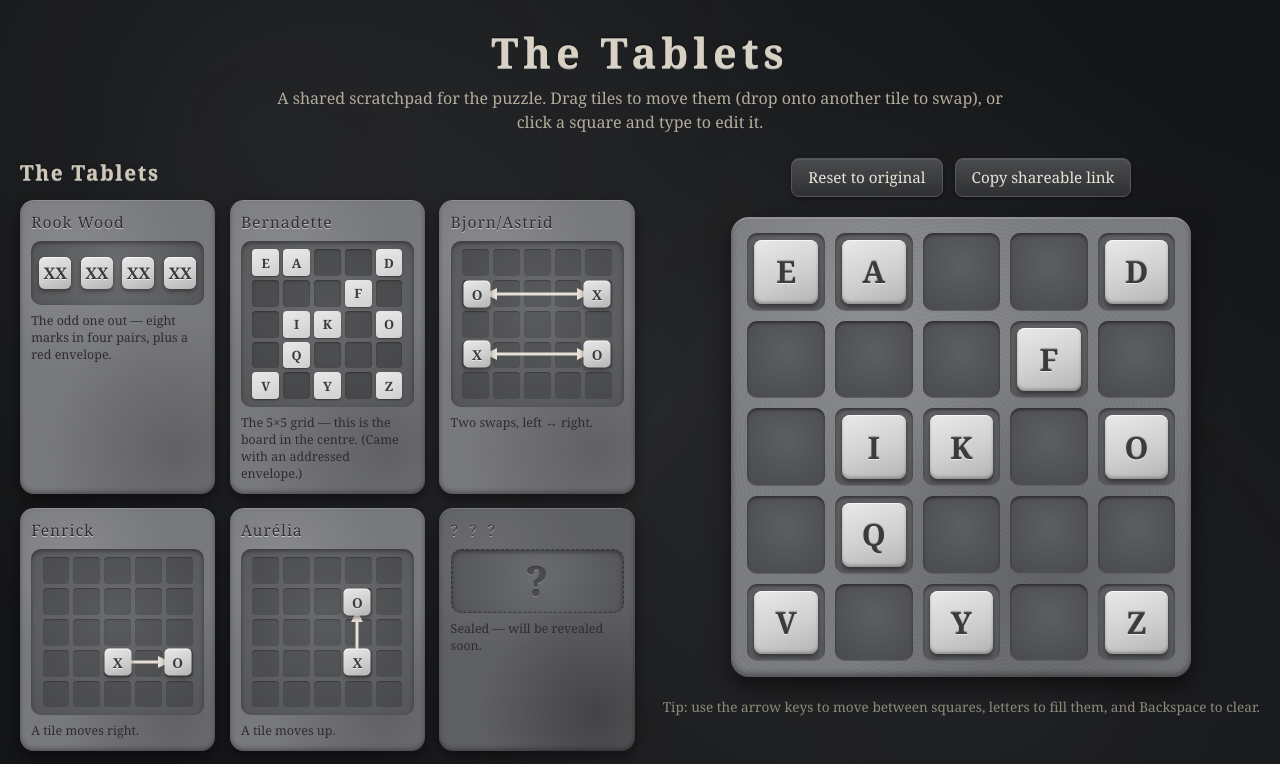
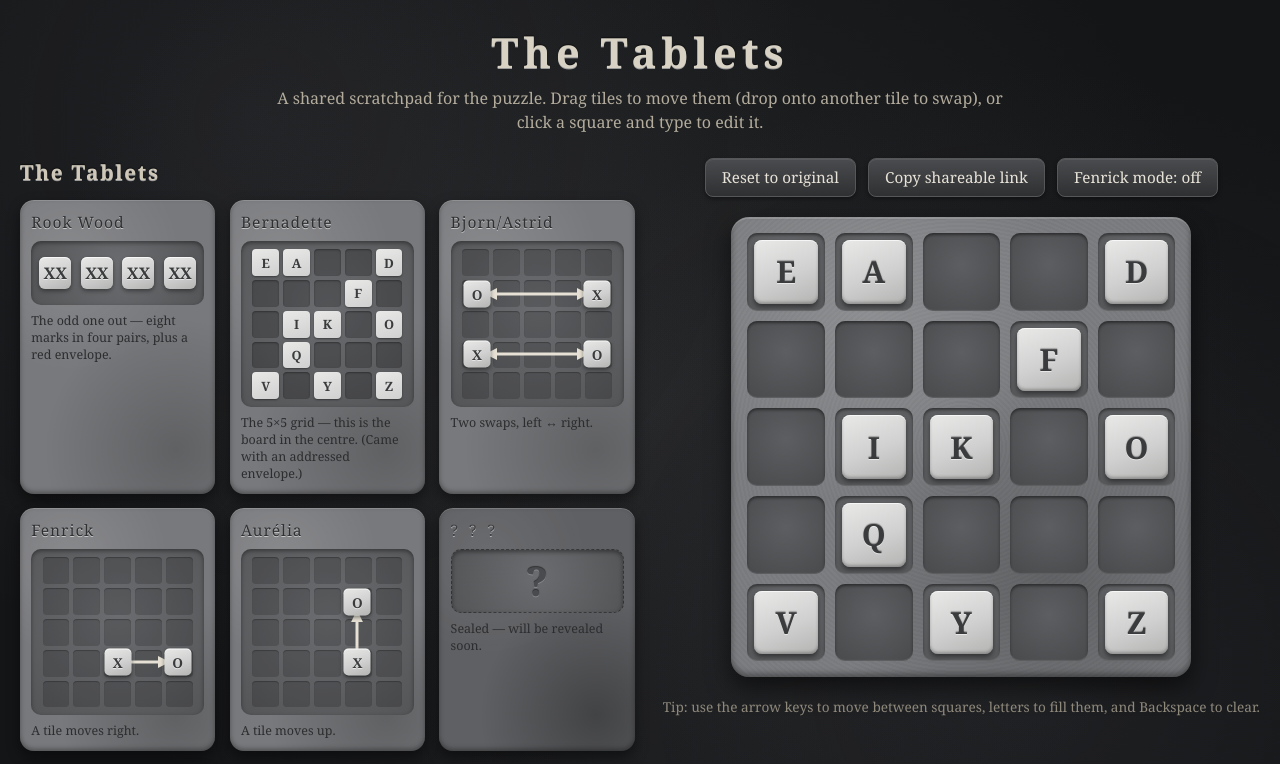
Before and after one commit to mutantflea/dnd-puzzle-site, a React (Vite) app: page / in a window 1280 px wide. Shown: the top 764 px of the page. Built offline with nearby package versions, Linux system fonts and the light colour scheme.

Commit message:
colourblind mode

```diff
--- a/src/App.tsx
+++ b/src/App.tsx
@@ -12,6 +12,7 @@ import {
 import styles from "./styles/App.module.css";
 
 const STORAGE_KEY = "dnd-puzzle-grid";
+const CB_KEY = "dnd-puzzle-colourblind";
 
 /** Load order: URL hash (#g=...) -> localStorage -> Bernadette's initial grid. */
 function loadInitialGrid(): GridState {
@@ -38,11 +39,20 @@ function loadInitialGrid(): GridState {
 export default function App() {
   const [grid, setGrid] = useState<GridState>(loadInitialGrid);
   const [copied, setCopied] = useState(false);
+  const [colourBlind, setColourBlind] = useState(
+    () => localStorage.getItem(CB_KEY) === "1",
+  );
 
   // Auto-save on every change.
   useEffect(() => {
     localStorage.setItem(STORAGE_KEY, JSON.stringify(grid));
   }, [grid]);
+
+  // Apply the colour-blind theme by toggling a class on <html>, and remember it.
+  useEffect(() => {
+    document.documentElement.classList.toggle("cb", colourBlind);
+    localStorage.setItem(CB_KEY, colourBlind ? "1" : "0");
+  }, [colourBlind]);
 
   const handleMove = useCallback(
     (from: number, to: number) => setGrid((g) => moveTile(g, from, to)),
@@ -96,6 +106,14 @@ export default function App() {
             <button type="button" className={styles.button} onClick={handleShare}>
               {copied ? "Link copied!" : "Copy shareable link"}
             </button>
+            <button
+              type="button"
+              className={styles.button}
+              onClick={() => setColourBlind((v) => !v)}
+              aria-pressed={colourBlind}
+            >
+              Fenrick mode: {colourBlind ? "on" : "off"}
+            </button>
           </div>
           <Grid grid={grid} onMove={handleMove} onSetCell={handleSetCell} />
           <p className={styles.hint}>
--- a/src/index.css
+++ b/src/index.css
@@ -4,10 +4,23 @@
   --stone-light: #b9bbbd;
   --tile-face: #cfd0cf;
   --tile-face-hi: #e9eae8;
-  --accent: #7a5c3e;
+  --accent: #7a5c3e; /* drag-over highlight */
+  --accent-select: #d8c8a0; /* selected cell highlight */
+  --ring-width: 2px;
   --carve-hi: rgba(255, 255, 255, 0.55);
   --carve-lo: rgba(0, 0, 0, 0.55);
   font-family: "Georgia", "Times New Roman", serif;
+}
+
+/* Colour-blind mode: a CVD-safe blue/orange accent pair (distinguishable
+   across protan/deutan/tritan), brighter tiles, and thicker state rings so
+   meaning never rests on hue alone. */
+:root.cb {
+  --tile-face: #f2f3f1;
+  --tile-face-hi: #ffffff;
+  --accent: #1f6feb; /* drag-over: strong blue */
+  --accent-select: #f59e0b; /* selected: strong orange */
+  --ring-width: 3px;
 }
 
 * {
--- a/src/styles/Grid.module.css
+++ b/src/styles/Grid.module.css
@@ -39,13 +39,13 @@
 
 .cellOver {
   box-shadow:
-    0 0 0 2px var(--accent) inset,
+    0 0 0 var(--ring-width) var(--accent) inset,
     0 2px 4px rgba(0, 0, 0, 0.5) inset;
 }
 
 .cellSelected {
   box-shadow:
-    0 0 0 2px #d8c8a0 inset,
+    0 0 0 var(--ring-width) var(--accent-select) inset,
     0 2px 3px rgba(0, 0, 0, 0.45) inset;
 }
 
```
